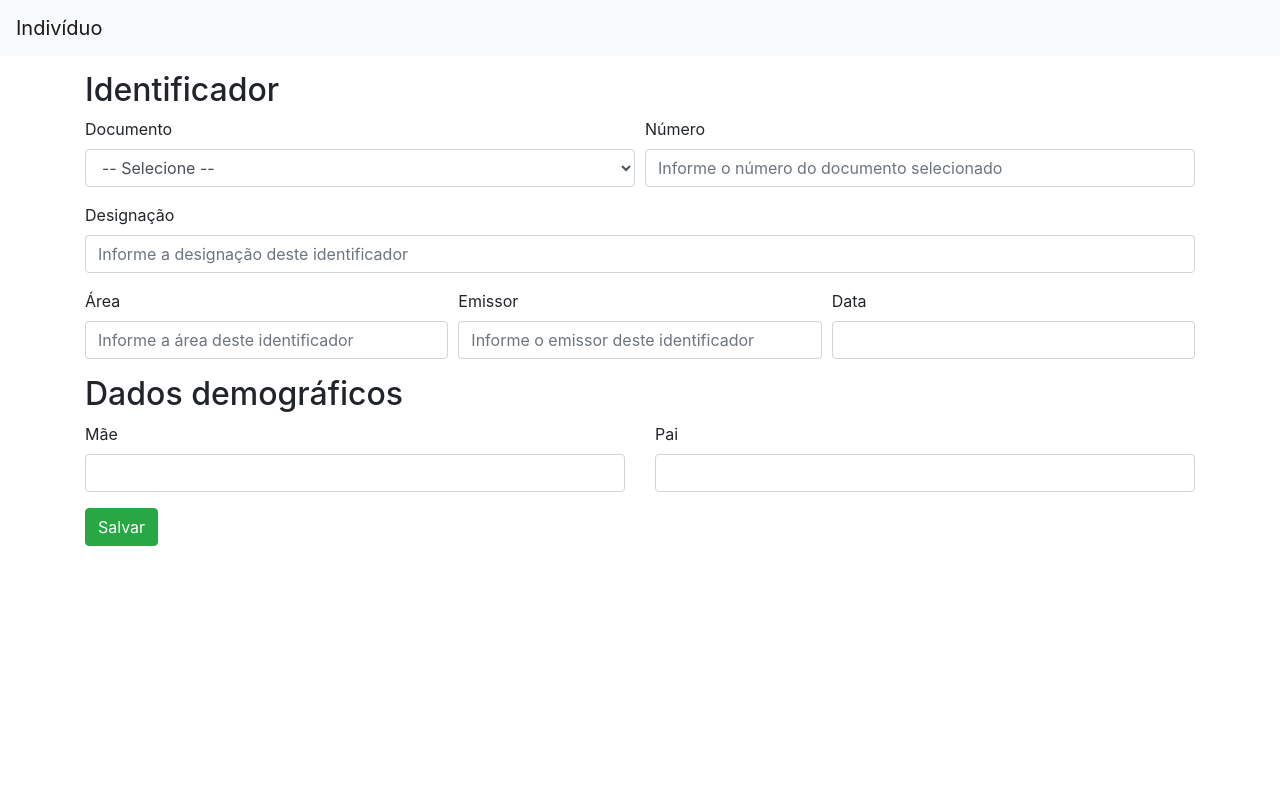
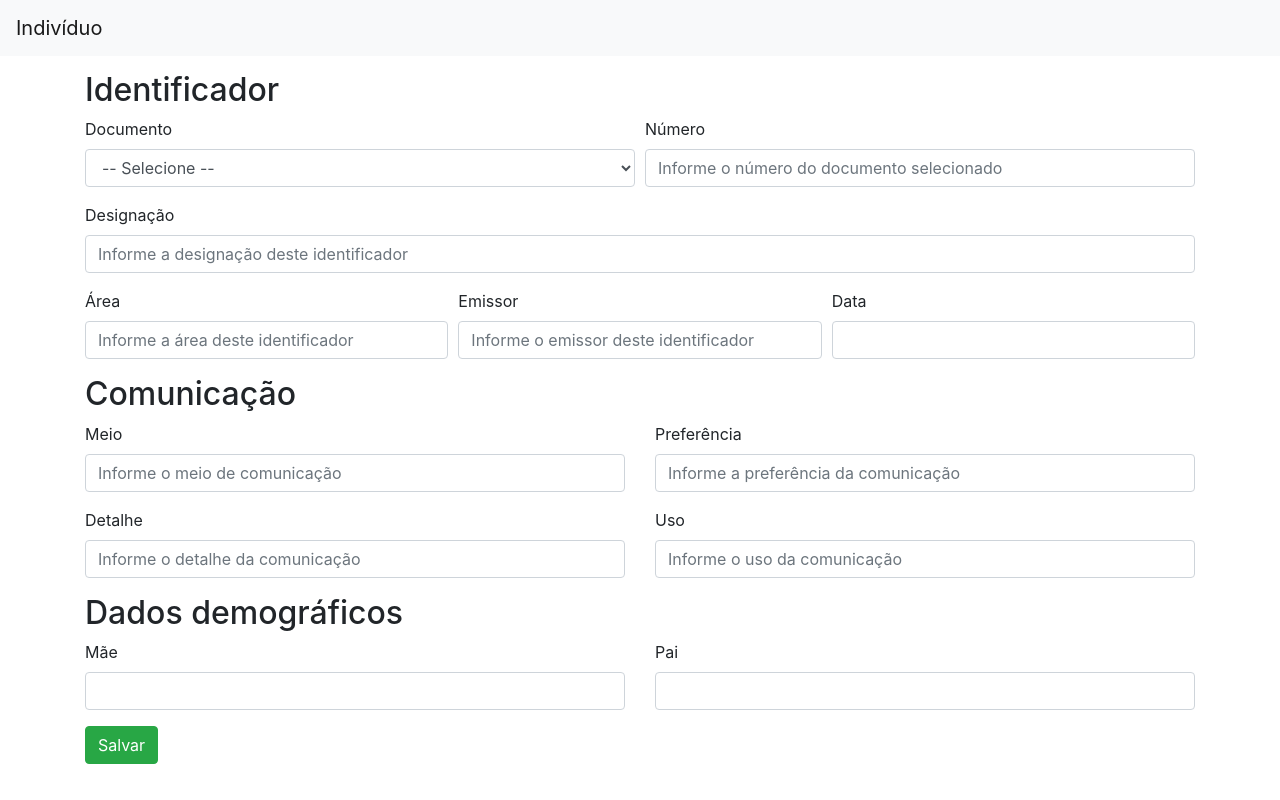
Before and after one commit to orenatoaraujo/fe-2018, an Angular app: page /individuos in a window 1280 px wide. Built offline with nearby package versions, Linux system fonts and the light colour scheme.

Commit message:
Criação do componente de comunicação

```diff
--- a/src/app/app.module.ts
+++ b/src/app/app.module.ts
@@ -8,6 +8,7 @@ import { HttpClientModule } from '@angular/common/http';
 import { IdentificadorComponent } from './identificador/identificador.component';
 import { DadosDemograficosComponent } from './dados-demograficos/dados-demograficos.component';
 import { IndividuosComponent } from './individuos/individuos.component';
+import { ComunicacaoComponent } from './comunicacao/comunicacao.component';
 
 const appRoutes: Routes = [
   { path: 'identificador', component: IdentificadorComponent },
@@ -21,7 +22,8 @@ const appRoutes: Routes = [
     AppComponent,
     IdentificadorComponent,
     DadosDemograficosComponent,
-    IndividuosComponent
+    IndividuosComponent,
+    ComunicacaoComponent
   ],
   imports: [
     BrowserModule,
--- /dev/null
+++ b/src/app/comunicacao/comunicacao.component.html
@@ -0,0 +1,32 @@
+<h2>Comunicação</h2>
+
+<form>
+  <div class="row">
+      <div class="form-group col-md-6">
+        <label for="inputMeio">Meio</label>
+        <input type="text" placeholder="Informe o meio de comunicação"
+            class="form-control"
+            id="inputMeio">
+      </div>
+      <div class="form-group col-md-6">
+        <label for="inputPreferencia" class="form-control-label">Preferência</label>
+        <input type="text" placeholder="Informe a preferência da comunicação"
+            class="form-control"
+            id="inputPreferencia">
+      </div>
+  </div>
+  <div class="row">
+      <div class="form-group col-md-6">
+        <label for="inputDetalhe">Detalhe</label>
+        <input type="text" placeholder="Informe o detalhe da comunicação"
+            class="form-control"
+            id="inputDetalhe">
+      </div>
+      <div class="form-group col-md-6">
+        <label for="inputUso" class="form-control-label">Uso</label>
+        <input type="text" placeholder="Informe o uso da comunicação"
+            class="form-control"
+            id="inputUso">
+      </div>
+  </div>
+</form>
--- /dev/null
+++ b/src/app/comunicacao/comunicacao.component.ts
@@ -0,0 +1,15 @@
+import { Component, OnInit } from '@angular/core';
+
+@Component({
+  selector: 'app-comunicacao',
+  templateUrl: './comunicacao.component.html',
+  styleUrls: ['./comunicacao.component.css']
+})
+export class ComunicacaoComponent implements OnInit {
+
+  constructor() { }
+
+  ngOnInit() {
+  }
+
+}
--- a/src/app/individuos/individuos.component.html
+++ b/src/app/individuos/individuos.component.html
@@ -1,5 +1,7 @@
 <div class="container">
   <app-identificador></app-identificador>
+
+  <app-comunicacao></app-comunicacao>
 
   <app-dados-demograficos></app-dados-demograficos>
 
```
Also changed, not shown: src/app/comunicacao/comunicacao.component.css (added), 1 other file (tests, documents, lock files or other folders).
